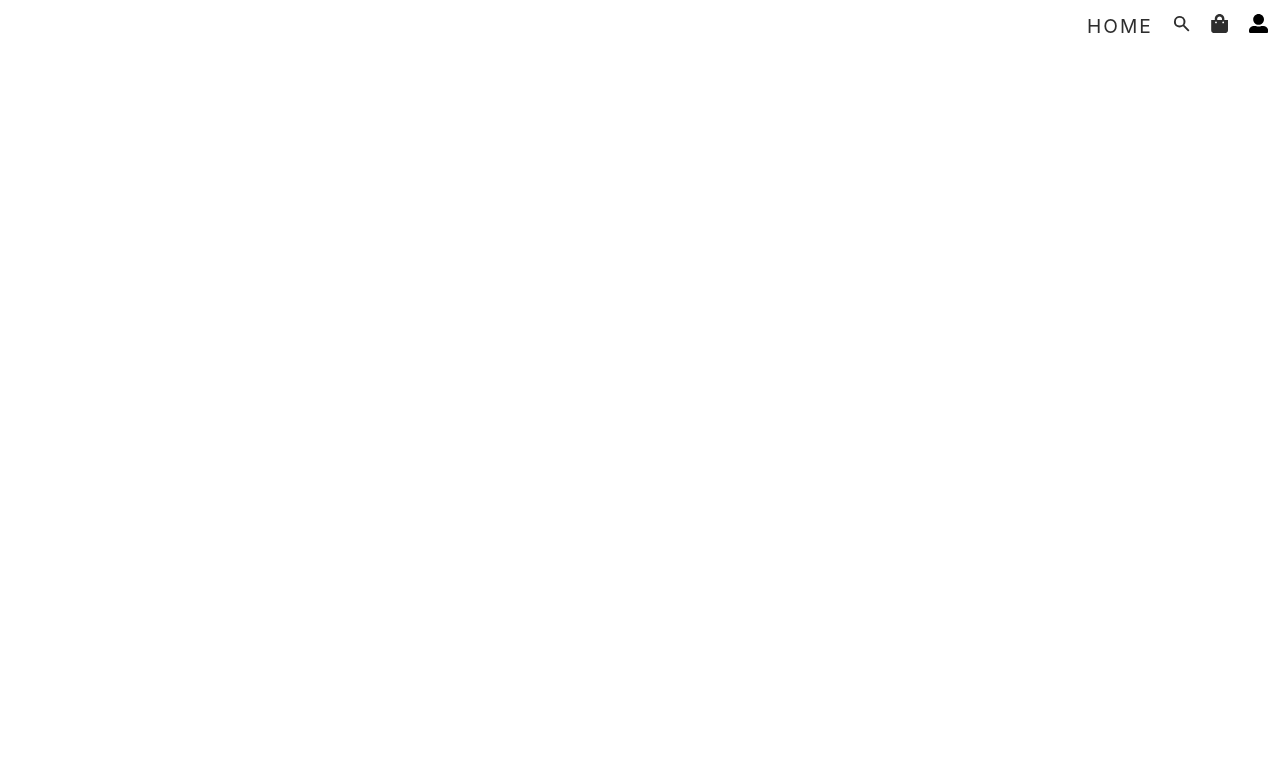
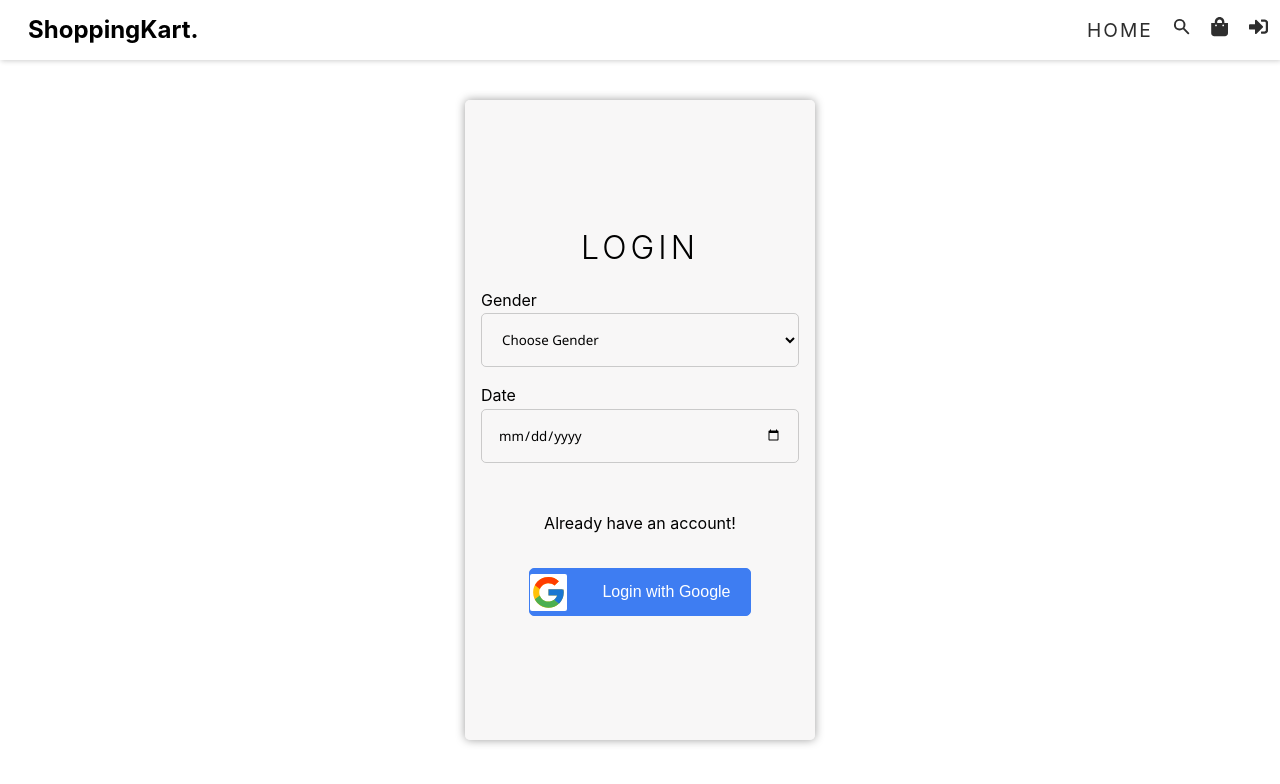
Before and after one commit to Mustaqim-Alam/ECommerce-using-MERN-FRONTEND, a React (Vite) app: page /login in a window 1280 px wide. Before the commit this address had no page. Shown: the top 784 px of the page. Built offline with nearby package versions, Linux system fonts and the light colour scheme.

Commit message:
Login page completed

```diff
--- a/src/App.tsx
+++ b/src/App.tsx
@@ -29,6 +29,7 @@ const Coupon = lazy(() => import("./pages/AdminPages/apps/Coupon"));
 const Toss = lazy(() => import("./pages/AdminPages/apps/Toss"));
 
 const ShippingAddress = lazy(() => import("./pages/Shipping"));
+const Login = lazy(() => import("./pages/Login"));
 
 const App = () => {
   return (
@@ -40,6 +41,7 @@ const App = () => {
           <Route path="/cart" element={<Cart />} />
           <Route path="/search" element={<Search />} />
           <Route path="/shipping" element={<ShippingAddress />} />
+          <Route path="/login" element={<Login />} />
 
           {/* Admin-Route */}
 
--- a/src/Styles/AdminStyle/_mixin.scss
+++ b/src/Styles/AdminStyle/_mixin.scss
@@ -2,6 +2,14 @@
   letter-spacing: $spacing;
   font-weight: $weight;
   text-transform: $case;
+}
+@mixin btn($p: 0.5rem 1rem, $bg, $color) {
+  cursor: pointer;
+  border: none;
+  outline: none;
+  padding: $p;
+  background-color: $bg;
+  color: $color;
 }
 
 @mixin flex(
--- a/src/Styles/_cart.scss
+++ b/src/Styles/_cart.scss
@@ -10,7 +10,7 @@
       display: none;
     }
 
-    > div {
+    .nothing-into-cart {
       h1,
       p {
         @include heading(2px);
--- /dev/null
+++ b/src/Styles/_login.scss
@@ -0,0 +1,54 @@
+.login {
+  height: 90vh;
+  @include flex(column);
+  > main {
+    border-radius: 5px;
+    @include baseShadow;
+    @include flex(column, center, center, 1rem);
+    height: 80vh;
+    width: 100%;
+    max-width: 350px;
+    background-color: rgba(244, 242, 242, 0.598);
+    padding: 1rem;
+    .heading {
+      @include heading;
+    }
+    > div {
+      @include flex(column, unset, unset, 0.1rem);
+      width: 100%;
+
+      > input,
+      > select {
+        @include inputStyle;
+        border: 1px solid rgba(162, 162, 162, 0.53);
+        border-radius: 5px;
+        font-family: "Segoe UI", Tahoma, Geneva, Verdana, sans-serif;
+      }
+      > p {
+        text-align: center;
+        margin: 2rem;
+      }
+      button {
+        width: 70%;
+        margin: auto;
+        height: 3rem;
+        @include btn(unset, rgb(62, 125, 242), white);
+        @include flex;
+        border: 1px solid rgb(62, 125, 242);
+        border-radius: 5px;
+        font-size: 1rem;
+        > svg {
+          background-color: white;
+          width: 22%;
+          height: 80%;
+          border-radius: 2px;
+        }
+
+        > span {
+          width: 100%;
+          text-align: center;
+        }
+      }
+    }
+  }
+}
--- a/src/Styles/app.scss
+++ b/src/Styles/app.scss
@@ -2,7 +2,7 @@
 @import "home";
 @import "cart";
 // @import "shipping";
-// @import "login";
+@import "login";
 // @import "search";
 // @import "product-details";
 // @import "footer";
@@ -50,8 +50,9 @@ a {
 
 .header {
   padding: 0.75rem;
-  @include flex(row, flex-end, stretch, 1.2rem);
-  a {
+  @include flex(row, flex-end, center, 1.2rem);
+  box-shadow: rgba(0, 0, 0, 0.193) 1px 1px 5px;
+  > a {
     color: $color2;
     letter-spacing: 2px;
     font-size: 1.2rem;
--- a/src/components/Header.tsx
+++ b/src/components/Header.tsx
@@ -4,13 +4,24 @@ import { GoSignOut } from "react-icons/go";
 import { HiSearch } from "react-icons/hi";
 import { Link } from "react-router-dom";
 
-const user = { _id: "dfds", role: "user" };
+const user = { _id: "", role: "user" };
 const Header = () => {
   const logoutHandler = () => {};
 
   const [isOpen, setisOpen] = useState<boolean>(false);
   return (
     <nav className="header">
+      <h1
+        style={{
+          marginRight: "auto",
+          paddingLeft: "1rem",
+        }}
+      >
+        {" "}
+        <Link to="/" style={{ cursor: "pointer" }}>
+          ShoppingKart.
+        </Link>{" "}
+      </h1>
       <Link onClick={() => setisOpen(false)} to="/">
         Home
       </Link>
@@ -42,7 +53,7 @@ const Header = () => {
           </dialog>
         </>
       ) : (
-        <Link to="/login">{<FaSignInAlt/>}</Link>
+        <Link to="/login">{<FaSignInAlt />} </Link>
       )}
     </nav>
   );
--- a/src/pages/Cart.tsx
+++ b/src/pages/Cart.tsx
@@ -4,15 +4,15 @@ import CartItem from "../components/CartItem";
 import { Link } from "react-router-dom";
 
 const cartItems = [
-  // {
-  //   photo:
-  //     "https://images.unsplash.com/photo-1622428051717-dcd8412959de?q=80&w=1780&auto=format&fit=crop&ixlib=rb-4.0.3&ixid=M3wxMjA3fDB8MHxwaG90by1wYWdlfHx8fGVufDB8fHx8fA%3D%3D",
-  //   name: "Bottle",
-  //   quantity: 800,
-  //   productId: "hvbhsadba",
-  //   price: 225,
-  //   stock: 33,
-  // },
+  {
+    photo:
+      "https://images.unsplash.com/photo-1622428051717-dcd8412959de?q=80&w=1780&auto=format&fit=crop&ixlib=rb-4.0.3&ixid=M3wxMjA3fDB8MHxwaG90by1wYWdlfHx8fGVufDB8fHx8fA%3D%3D",
+    name: "Bottle",
+    quantity: 800,
+    productId: "hvbhsadba",
+    price: 225,
+    stock: 33,
+  },
 ];
 const subtotal = 4000;
 const tax = Math.round(subtotal * 0.18);
@@ -48,14 +48,15 @@ const Cart = () => {
               productId={index.productId}
               price={index.price}
               quantity={index.quantity}
+              stock={90}
+              cartItem={3}
             />
           ))
         ) : (
-          <div>
-          <h1>Let's add something in cart . . . .</h1>
-          <p>Nothing is added to the cart!</p>
+          <div className="nothing-into-cart">
+            <h1>Let's add something in cart . . . .</h1>
+            <p>Nothing is added to the cart!</p>
           </div>
-
         )}
       </main>
       <aside>
--- /dev/null
+++ b/src/pages/Login.tsx
@@ -0,0 +1,47 @@
+import { useState } from "react";
+import { FaGoogle } from "react-icons/fa";
+import { FcGoogle } from "react-icons/fc";
+
+const Login = () => {
+  const [date, setDate] = useState("");
+  const [gender, setGender] = useState("");
+
+  return (
+    <div className="login">
+      <main>
+        <h1 className="heading"> Login </h1>
+        <div>
+          <label>Gender</label>
+          <select
+            name=""
+            id=""
+            value={gender}
+            onChange={(e) => setGender(e.target.value)}
+          >
+            <option value="">Choose Gender</option>
+            <option value="male">Male</option>
+            <option value="female">Female</option>
+            <option value="other">Other</option>
+          </select>
+        </div>
+        <div>
+          <label> Date</label>
+          <input
+            type="date"
+            value={date}
+            onChange={(e) => setDate(e.target.value)}
+          />
+        </div>
+        <div>
+          <p>Already have an account!</p>
+          <button>
+            {" "}
+            <FcGoogle /> <span> Login with Google</span>{" "}
+          </button>
+        </div>
+      </main>
+    </div>
+  );
+};
+
+export default Login;
```
